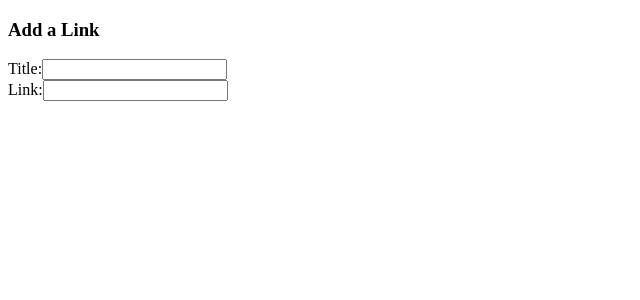
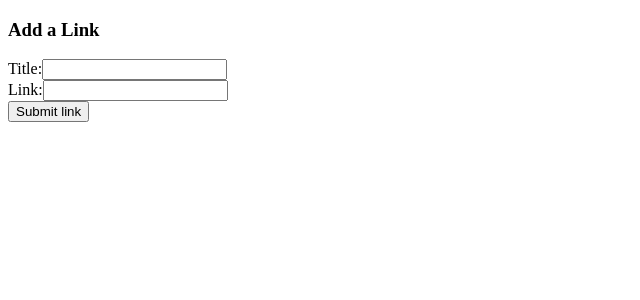
Before and after one commit to alxers/reddit_ang2, an Angular app: page / in a window 1280 px wide. Shown: the top 300 px of the page, without its empty margins (0-640 px from the left). Built offline with nearby package versions, Linux system fonts and the light colour scheme.

Commit message:
Add button

```diff
--- a/src/app/app.component.html
+++ b/src/app/app.component.html
@@ -8,4 +8,7 @@
     <label for="link">Link:</label>
     <input name="link">
   </div>
+  <button (click)="addArticle()">
+    Submit link
+  </button>
 </form>
```
